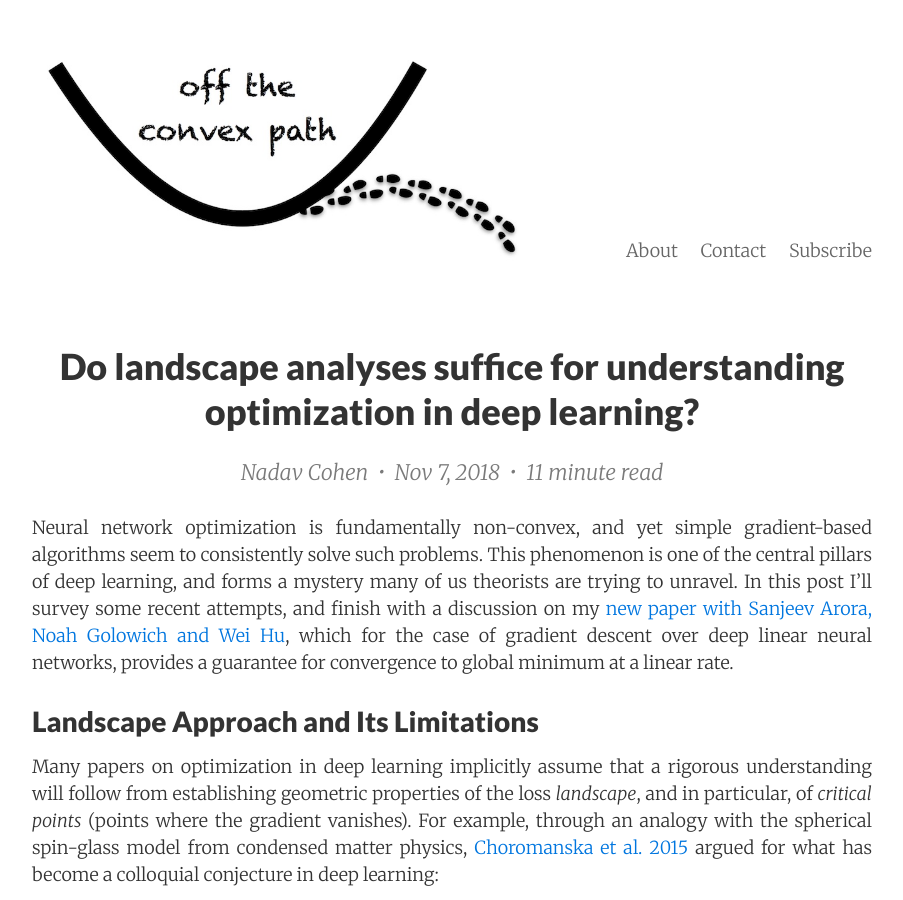
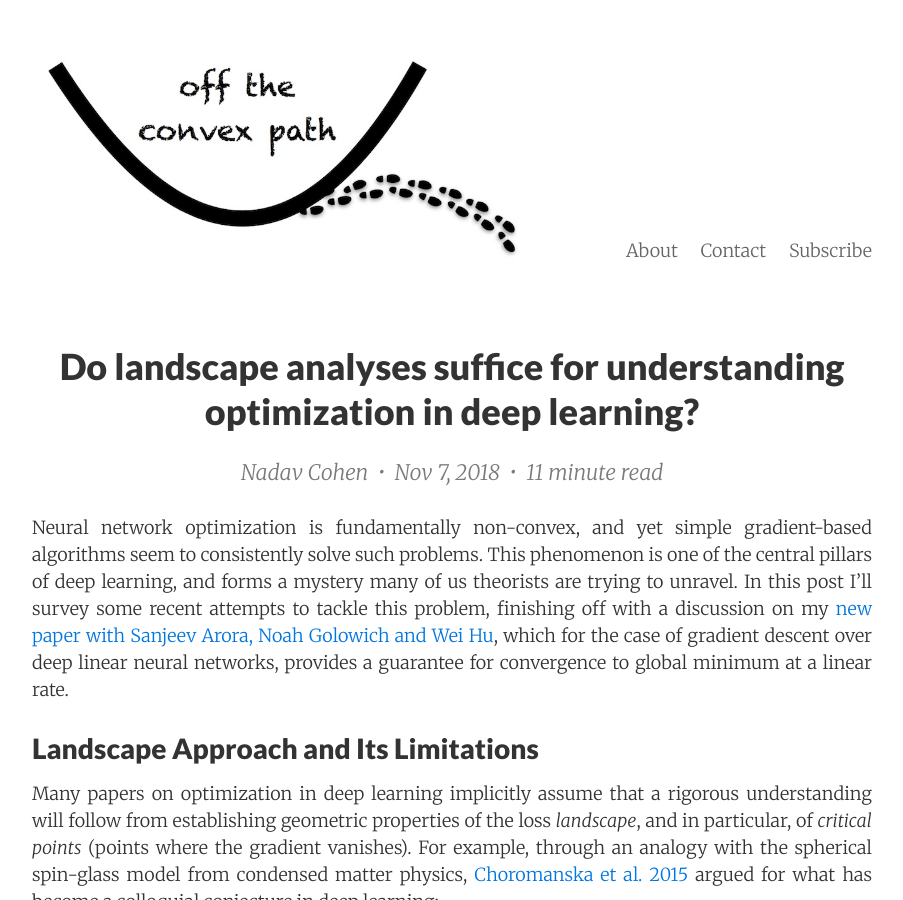
Before and after one commit to offconvex/offconvex.github.io, a Jekyll site: the page built from _posts/2018-11-07-optimization-beyond-landscape.md, in a window 1280 px wide and 900 px high. Shown: the whole window, without its empty margins (188-1091 px from the left). Built offline with Jekyll 4.4.1, drawn with Linux system fonts in a browser that asks for light colours; nearby versions of some CDN libraries; formulas are drawn with MathJax 3; comment, search, counter and statistics services are not loaded; some of the changed text lies outside the part shown.

Commit message:
optimization-beyond-landscape: small formatting fixes

```diff
--- a/_posts/2018-11-07-optimization-beyond-landscape.md
+++ b/_posts/2018-11-07-optimization-beyond-landscape.md
@@ -8,7 +8,7 @@
 
 Neural network optimization is fundamentally non-convex, and yet simple gradient-based algorithms seem to consistently solve such problems.
 This phenomenon is one of the central pillars of deep learning, and forms a mystery many of us theorists are trying to unravel.
-In this post I'll survey some recent attempts, and finish with a discussion on my [new paper with Sanjeev Arora, Noah Golowich and Wei Hu](https://arxiv.org/pdf/1810.02281.pdf), which for the case of gradient descent over deep linear neural networks, provides a guarantee for convergence to global minimum at a linear rate.
+In this post I'll survey some recent attempts to tackle this problem, finishing off with a discussion on my [new paper with Sanjeev Arora, Noah Golowich and Wei Hu](https://arxiv.org/pdf/1810.02281.pdf), which for the case of gradient descent over deep linear neural networks, provides a guarantee for convergence to global minimum at a linear rate.
 
 
 ## Landscape Approach and Its Limitations
@@ -63,9 +63,9 @@
 Considering different data-label distributions (which boil down to what they refer to as "targets"), Bartlett et al. demonstrate cases where gradient descent provably converges to global minimum at a linear rate --- loss is less than $\epsilon>0$ from optimum after $\mathcal{O}(\log\frac{1}{\epsilon})$ iterations --- as well as situations where it fails to converge.
 
 In a [new paper with Sanjeev Arora, Noah Golowich and Wei Hu](https://arxiv.org/pdf/1810.02281.pdf), we take an additional step forward in virtue of the trajectory-based approach.
-Specifically, we analyze trajectories of gradient descent for any linear neural network that does not include "bottleneck layers", i.e. whose hidden dimensions are no smaller than the minimum between the input and output dimensions ($d_j \geq \min\{d_0,d_N\}$, $\forall j$), and prove convergence to global minimum, at a linear rate, provided that initialization meets the following two conditions:
-(i) *approximate balancedness* --- $W_{j+1}^\top W_{j+1} \approx W_j W_j^\top$, $\forall j$;
-and (ii) *deficiency margin* --- initial loss is smaller than the loss of any rank deficient solution.
+Specifically, we analyze trajectories of gradient descent for any linear neural network that does not include "bottleneck layers", i.e. whose hidden dimensions are no smaller than the minimum between the input and output dimensions ($d_j \geq \min\\{d_0,d_N\\}$, $\forall j$), and prove convergence to global minimum, at a linear rate, provided that initialization meets the following two conditions:
+*(i)* *approximate balancedness* --- $W_{j+1}^\top W_{j+1} \approx W_j W_j^\top$, $\forall j$;
+and *(ii)* *deficiency margin* --- initial loss is smaller than the loss of any rank deficient solution.
 We show that both conditions are necessary, in the sense that violating any one of them may lead to a trajectory that fails to converge.
 Approximate balancedness at initialization is trivially met in the special case of linear residual networks, and also holds for the customary setting of initialization via small random perturbations centered at zero.
 The latter also leads to deficiency margin with positive probability.
```
Also changed, not shown: other parts of _posts/2018-11-07-optimization-beyond-landscape.md (+2 -1 lines).
